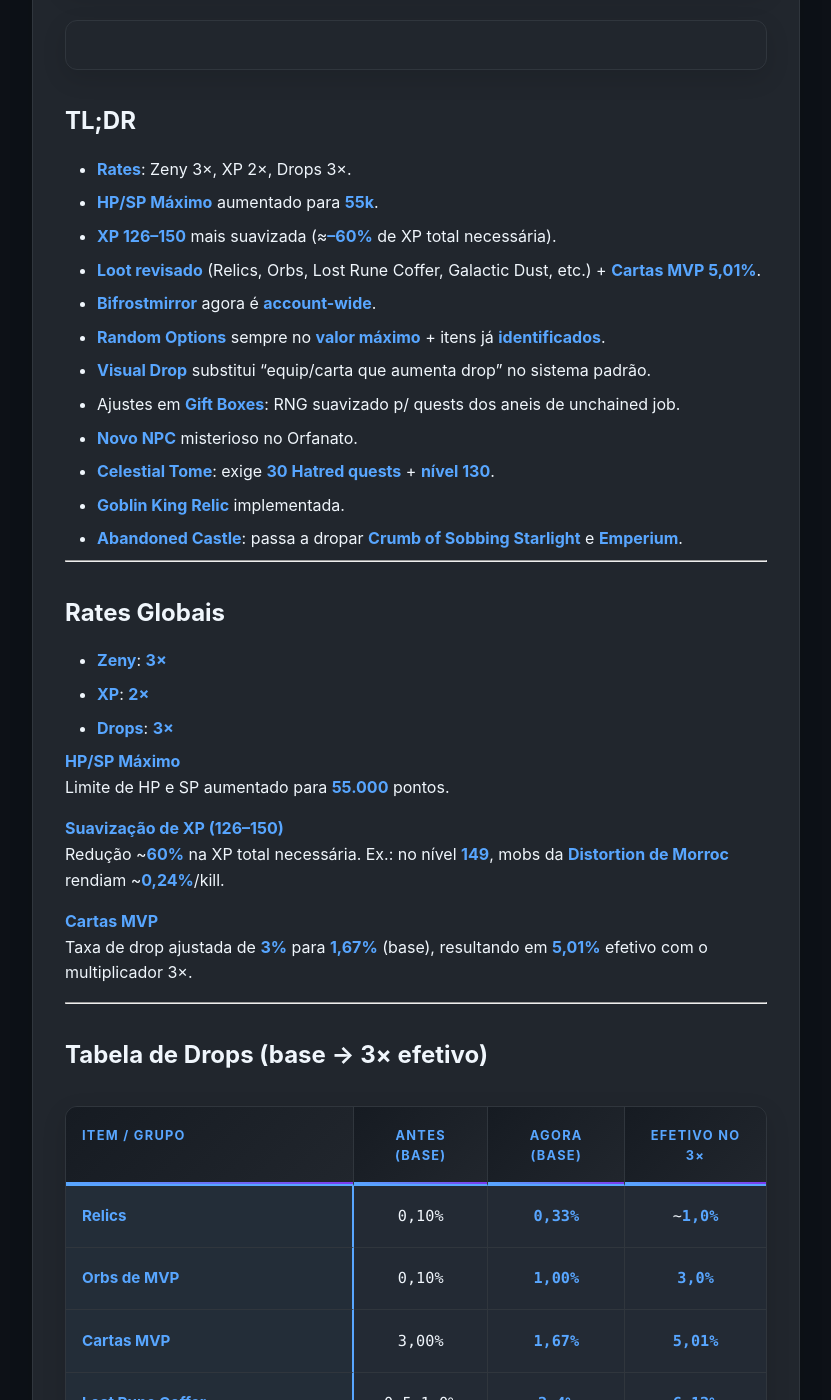
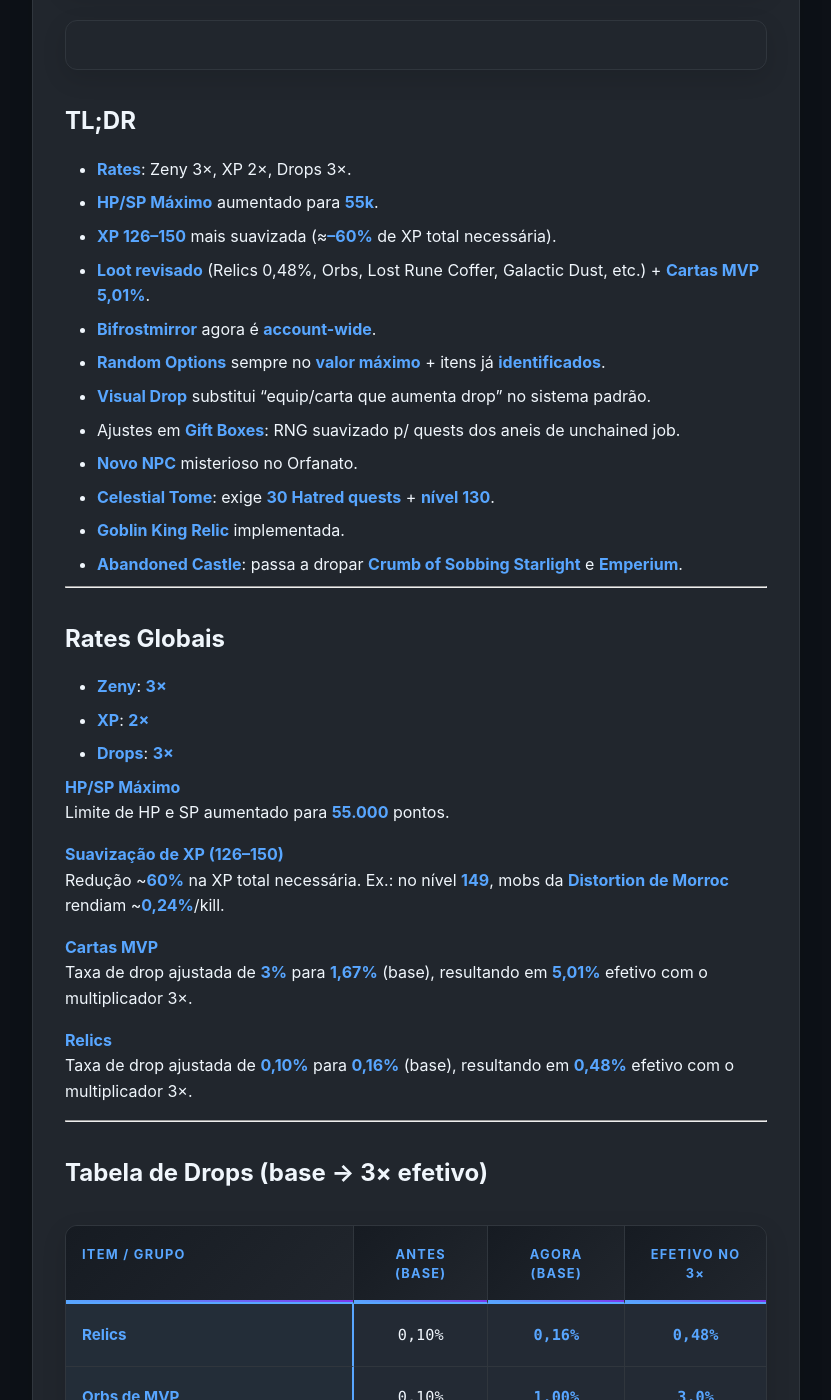
Before and after one commit to Concs93/CrocPRMsite, a Jekyll site: the page built from _posts/2025-09-29-v2-0-0.md, in a window 1280 px wide and 1400 px high, scrolled down 536 px. Shown: the whole window, without its empty margins (224-1055 px from the left). Built offline with Jekyll 4.4.1, drawn with Linux system fonts in a browser that asks for light colours.

Commit message:
drop relics

```diff
--- a/_layouts/home.html
+++ b/_layouts/home.html
@@ -93,7 +93,7 @@ layout: default
                          <li><strong>Rates</strong>: Zeny 3×, XP 2×, Drops 3×.</li>
                          <li><strong>HP/SP Máximo</strong> aumentado para <strong>55k</strong>.</li>
                          <li><strong>XP 126–150</strong> mais suavizada (≈<strong>–60%</strong> de XP total necessária).</li>
-                         <li><strong>Loot revisado</strong> (Relics, Orbs, Lost Rune Coffer, Galactic Dust, etc.) + <strong>Cartas MVP 5,01%</strong>.</li>
+                         <li><strong>Loot revisado</strong> (Relics 0,48%, Orbs, Lost Rune Coffer, Galactic Dust, etc.) + <strong>Cartas MVP 5,01%</strong>.</li>
                          <li><strong>Bifrostmirror</strong> agora é <strong>account-wide</strong>.</li>
                          <li><strong>Random Options</strong> sempre no <strong>valor máximo</strong> + itens já <strong>identificados</strong>.</li>
                          <li><strong>Visual Drop</strong> substitui "equip/carta que aumenta drop" no sistema padrão.</li>
--- a/_posts/2025-09-29-v2-0-0.md
+++ b/_posts/2025-09-29-v2-0-0.md
@@ -15,7 +15,7 @@ excerpt: "Senhoras e senhores, o início!"
 - **Rates**: Zeny 3×, XP 2×, Drops 3×.
 - **HP/SP Máximo** aumentado para **55k**.
 - **XP 126–150** mais suavizada (≈**–60%** de XP total necessária).
-- **Loot revisado** (Relics, Orbs, Lost Rune Coffer, Galactic Dust, etc.) + **Cartas MVP 5,01%**.
+- **Loot revisado** (Relics 0,48%, Orbs, Lost Rune Coffer, Galactic Dust, etc.) + **Cartas MVP 5,01%**.
 - **Bifrostmirror** agora é **account-wide**.
 - **Random Options** sempre no **valor máximo** + itens já **identificados**.
 - **Visual Drop** substitui "equip/carta que aumenta drop" no sistema padrão.
@@ -41,13 +41,16 @@ Redução ~**60%** na XP total necessária. Ex.: no nível **149**, mobs da **Di
 **Cartas MVP**
 Taxa de drop ajustada de **3%** para **1,67%** (base), resultando em **5,01%** efetivo com o multiplicador 3×.
 
+**Relics**
+Taxa de drop ajustada de **0,10%** para **0,16%** (base), resultando em **0,48%** efetivo com o multiplicador 3×.
+
 ---
 
 ## Tabela de Drops (base → 3× efetivo)
 
 | **Item / Grupo** | **Antes (base)** | **Agora (base)** | **Efetivo no 3×** |
 |:-----------------|:----------------:|:----------------:|:-----------------:|
-| **Relics** | 0,10% | **0,33%** | ~**1,0%** |
+| **Relics** | 0,10% | **0,16%** | **0,48%** |
 | **Orbs de MVP** | 0,10% | **1,00%** | **3,0%** |
 | **Cartas MVP** | 3,00% | **1,67%** | **5,01%** |
 | **Lost Rune Coffer** | 0,5–1,0% | **2–4%** | **6–12%** |
```
